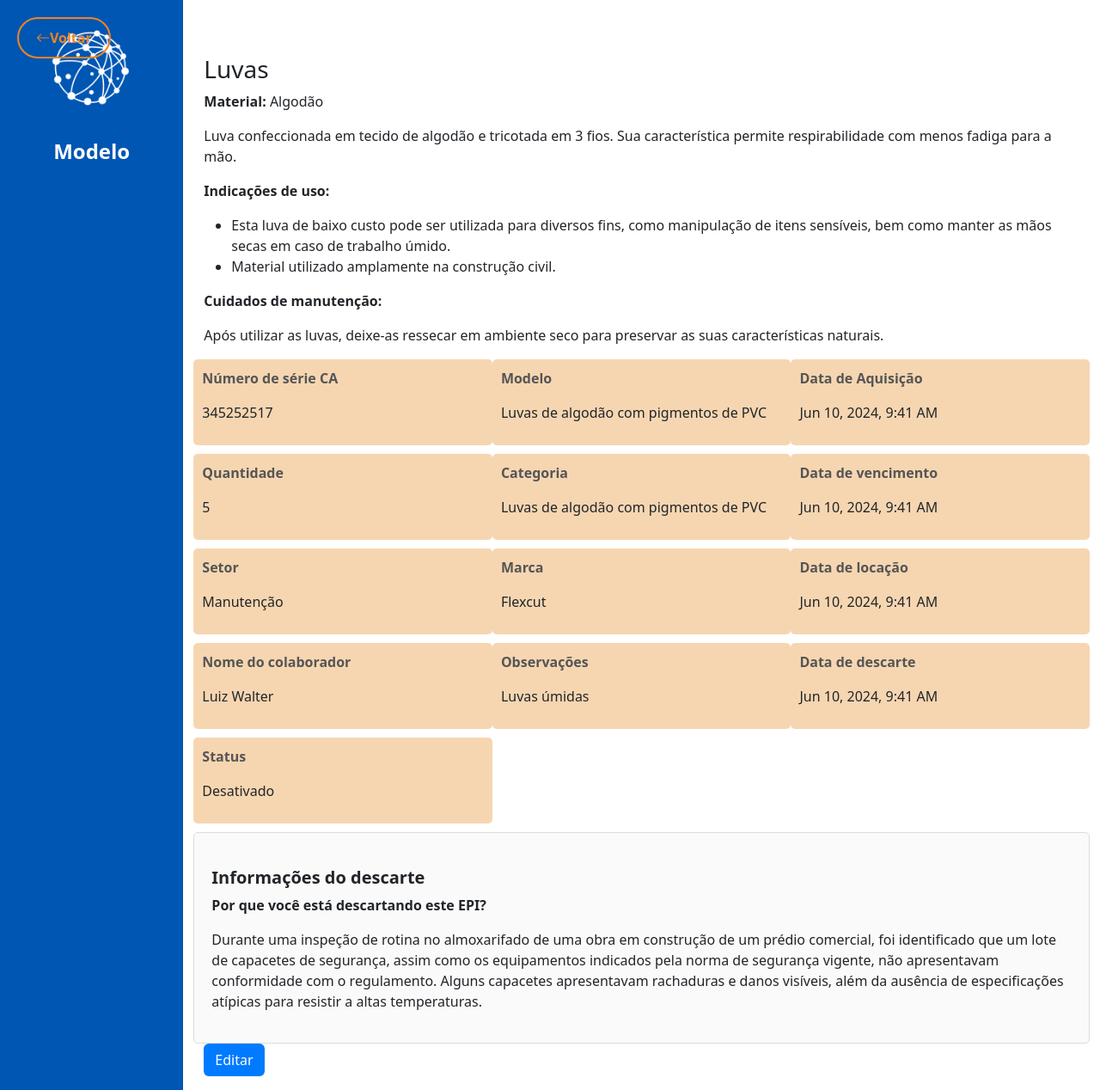
After one commit to otavioDev07/Grupo7_EquipTrack, a Flask app: page /descricaoDescarte in a window 1280 px wide. The commit adds this page. Shown: the whole page at 86% size. Run offline with Flask 3, Linux system fonts and the light colour scheme.

Commit message:
descricaoDescarte

```diff
--- a/admin/admin.py
+++ b/admin/admin.py
@@ -17,3 +17,7 @@ def descarte():
 @admin_blueprint.route('/cadastroDescarte')
 def cadastroDescarte():
     return render_template('cadastroDescarte.html')
+
+@admin_blueprint.route('/descricaoDescarte')
+def descricaoDescarte():
+    return render_template('descricaoDescarte.html')
--- /dev/null
+++ b/admin/templates/descricaoDescarte.html
@@ -0,0 +1,140 @@
+{% extends 'model.html' %}
+
+{% block conteudo %}
+<style>
+    .info-box {
+        background-color: #f6d6b1;
+        padding: 10px;
+        border-radius: 5px;
+        margin-bottom: 10px;
+    }
+    .info-header {
+        font-weight: bold;
+        color: #555;
+    }
+    .btn-edit {
+        background-color: #007bff;
+        color: white;
+        font-size: 16px;
+    }
+    .section-header {
+        font-weight: bold;
+        margin-top: 20px;
+    }
+    .info-section {
+        margin-bottom: 30px;
+    }
+    .discard-info {
+        background-color: #fafafa;
+        padding: 20px;
+        border-radius: 5px;
+        border: 1px solid #ddd;
+    }
+</style>
+</head>
+<body>
+
+<div class="container mt-5">
+<div class="row">
+    <div class="col-md-12">
+        <h3>Luvas</h3>
+        <p><strong>Material:</strong> Algodão</p>
+        <p>Luva confeccionada em tecido de algodão e tricotada em 3 fios. Sua característica permite respirabilidade com menos fadiga para a mão.</p>
+
+        <p><strong>Indicações de uso:</strong></p>
+        <ul>
+            <li>Esta luva de baixo custo pode ser utilizada para diversos fins, como manipulação de itens sensíveis, bem como manter as mãos secas em caso de trabalho úmido.</li>
+            <li>Material utilizado amplamente na construção civil.</li>
+        </ul>
+
+        <p><strong>Cuidados de manutenção:</strong></p>
+        <p>Após utilizar as luvas, deixe-as ressecar em ambiente seco para preservar as suas características naturais.</p>
+    </div>
+</div>
+
+<div class="row">
+    <div class="col-md-4 info-box">
+        <p class="info-header">Número de série CA</p>
+        <p>345252517</p>
+    </div>
+    <div class="col-md-4 info-box">
+        <p class="info-header">Modelo</p>
+        <p>Luvas de algodão com pigmentos de PVC</p>
+    </div>
+    <div class="col-md-4 info-box">
+        <p class="info-header">Data de Aquisição</p>
+        <p>Jun 10, 2024, 9:41 AM</p>
+    </div>
+</div>
+
+<div class="row">
+    <div class="col-md-4 info-box">
+        <p class="info-header">Quantidade</p>
+        <p>5</p>
+    </div>
+    <div class="col-md-4 info-box">
+        <p class="info-header">Categoria</p>
+        <p>Luvas de algodão com pigmentos de PVC</p>
+    </div>
+    <div class="col-md-4 info-box">
+        <p class="info-header">Data de vencimento</p>
+        <p>Jun 10, 2024, 9:41 AM</p>
+    </div>
+</div>
+
+<div class="row">
+    <div class="col-md-4 info-box">
+        <p class="info-header">Setor</p>
+        <p>Manutenção</p>
+    </div>
+    <div class="col-md-4 info-box">
+        <p class="info-header">Marca</p>
+        <p>Flexcut</p>
+    </div>
+    <div class="col-md-4 info-box">
+        <p class="info-header">Data de locação</p>
+        <p>Jun 10, 2024, 9:41 AM</p>
+    </div>
+</div>
+
+<div class="row">
+    <div class="col-md-4 info-box">
+        <p class="info-header">Nome do colaborador</p>
+        <p>Luiz Walter</p>
+    </div>
+    <div class="col-md-4 info-box">
+        <p class="info-header">Observações</p>
+        <p>Luvas úmidas</p>
+    </div>
+    <div class="col-md-4 info-box">
+        <p class="info-header">Data de descarte</p>
+        <p>Jun 10, 2024, 9:41 AM</p>
+    </div>
+</div>
+
+<div class="row">
+    <div class="col-md-4 info-box">
+        <p class="info-header">Status</p>
+        <p>Desativado</p>
+    </div>
+</div>
+
+<div class="row">
+    <div class="col-md-12 discard-info">
+        <h5 class="section-header">Informações do descarte</h5>
+        <p><strong>Por que você está descartando este EPI?</strong></p>
+        <p>Durante uma inspeção de rotina no almoxarifado de uma obra em construção de um prédio comercial, foi identificado que um lote de capacetes de segurança, assim como os equipamentos indicados pela norma de segurança vigente, não apresentavam conformidade com o regulamento. Alguns capacetes apresentavam rachaduras e danos visíveis, além da ausência de especificações atípicas para resistir a altas temperaturas.</p>
+    </div>
+</div>
+
+<div class="row">
+    <div class="col-md-12">
+        <button class="btn btn-edit btn-block">Editar</button>
+    </div>
+</div>
+</div>
+
+<script src="https://code.jquery.com/jquery-3.5.1.slim.min.js"></script>
+<script src="https://cdn.jsdelivr.net/npm/bootstrap@4.5.2/dist/js/bootstrap.bundle.min.js"></script>
+</body>
+{% endblock %}
```
Also changed, not shown: admin/templates/cadastroDescarte.html (+24 -54 lines).
